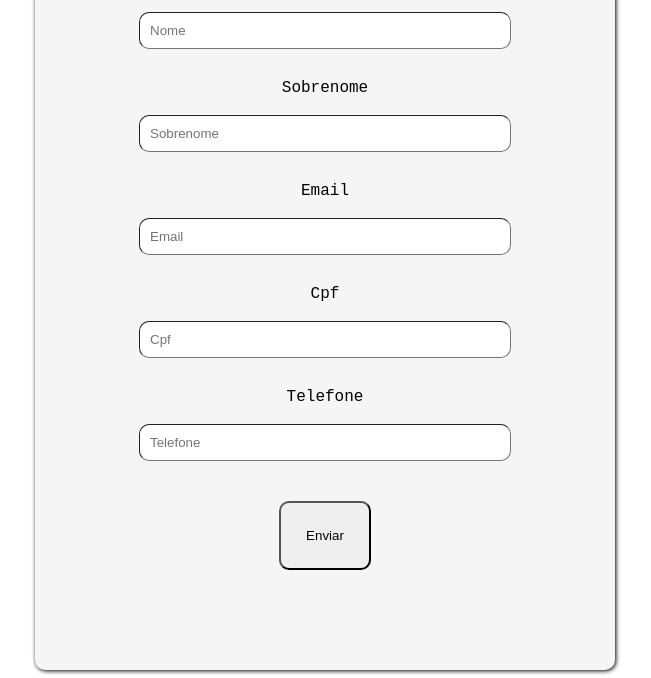
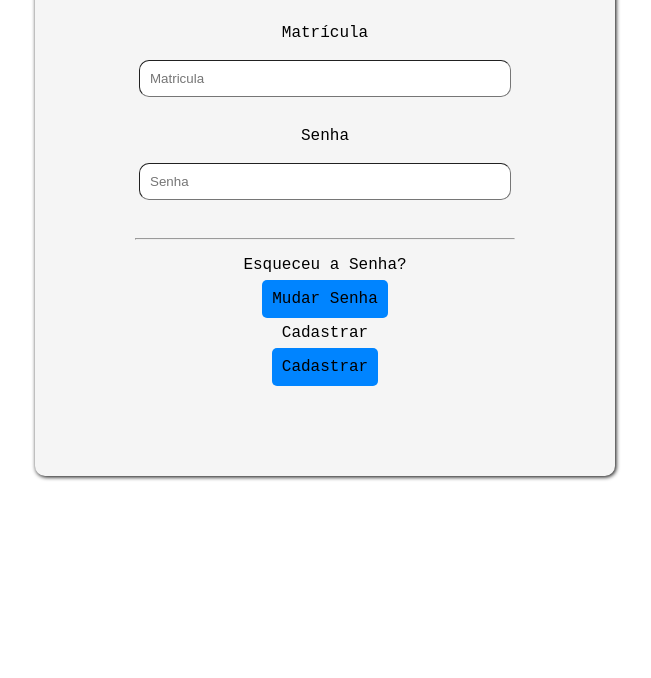
Before and after one commit to Brenotcs/WebUcsalProject, a website with bundled scripts: page index.html in a window 1280 px wide. Shown: the part 224-902 px from the top of the page, without its empty margins (315-966 px from the left). After the commit the page ends 800 px from the top, so only its background shows below. Built offline with nearby package versions, Linux system fonts and the light colour scheme.

Commit message:
criação de algumas pages e alteração de estilo

```diff
--- a/index.html
+++ b/index.html
@@ -23,23 +23,29 @@
     <main>
         <form action="index.html" class="formulario" method="POST">
 
-            <label for="nome">Nome</label><br><br>
-            <input type="text" name="nome" id="nome"  required placeholder="Nome" class="standart_input">
+            <h1>Login</h1><br>
+
+
+            <label for="matricula">Matrícula</label><br><br>
+            <input type="text" maxlength="9" name="matricula" id="matricula" required placeholder="Matricula"
+                class="standart_input">
             <br>
-            <label for="sobrenome">Sobrenome</label><br><br>
-            <input type="text" name="Sobrenome" id="sobrenome"  required placeholder="Sobrenome" class="standart_input">
+            <label for="password">Senha</label><br><br>
+            <input type="password" minlength="8" name="password" id="password" required placeholder="Senha" class="standart_input">
             <br>
-            <label for="email">Email</label><br><br>
-            <input type="email" name="email" id="email"  required placeholder="Email" class="standart_input">
-            <br>
-            <label for="cpf">Cpf</label><br><br>
-            <input type="text" maxlength="11" name="cpf" id="cpf"  required placeholder="Cpf" class="standart_input">
-            <br>
-            <label for="telefone">Telefone</label><br><br>
-            <input type="text" maxlength="11" name="telefone" id="telefone"  required placeholder="Telefone" class="standart_input">
+            <hr>
 
-            <br>
-            <input type="submit" name="submit" id="submit" value="Enviar" class="send">
+            <div class="button">
+            <div class="pass">
+                <p>Esqueceu a Senha?</p>
+                <a href="mudarSenha.html" class="buttonIndex">Mudar Senha</a>
+            </div>
+
+            <div class="cadast">
+                <p>Cadastrar</p>
+                <a href="cadastro.html" class="buttonIndex">Cadastrar</a>
+            </div>
+            </div>
 
         </form>
     </main>
--- a/style.css
+++ b/style.css
@@ -9,7 +9,7 @@ body{
     font-family: 'Courier New', Courier, monospace;
     text-align: center;
     padding: 100px;
-    margin-top: 100px;
+    margin-top: 50px;
     display: block;
 	background: #f5f5f5;
     border-radius: 10px;
@@ -23,7 +23,23 @@ body{
     margin-bottom: 30px;
 }
 .send{
+    font-family: Arial, Helvetica, sans-serif;
+    font-size: medium;
     padding: 25px;
     border-radius: 10px;
     margin-top: 10px;
+    background-color:#a3a3a3 ;
 }
+.pass{
+
+}
+.cadast{
+
+}
+.buttonIndex{
+    background-color: #0084ff;
+    color: black;
+    padding: 10px;
+    border-radius: 5px;
+    text-decoration: none;
+}
```
Also changed, not shown: cadastro.html (added, +53 -0 lines), mudarSenha.html (added, +42 -0 lines).
